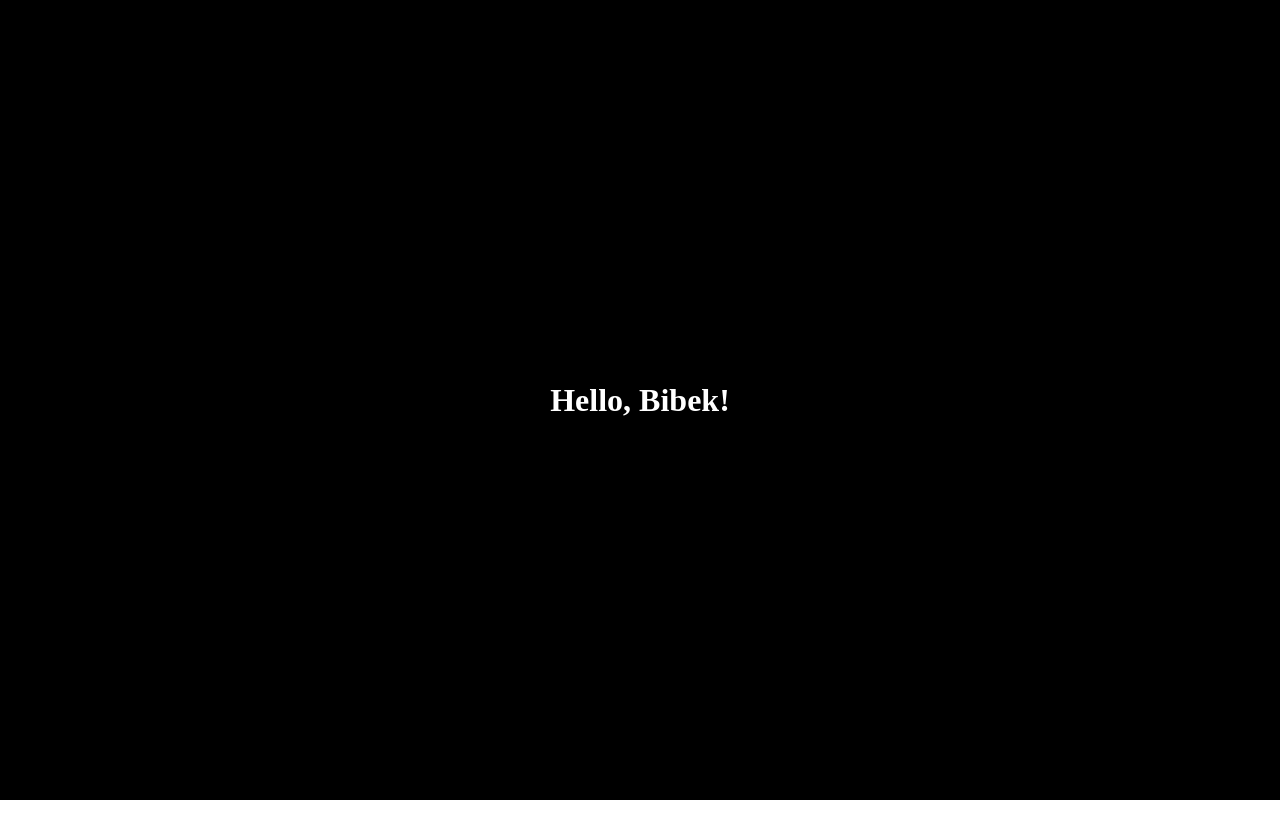
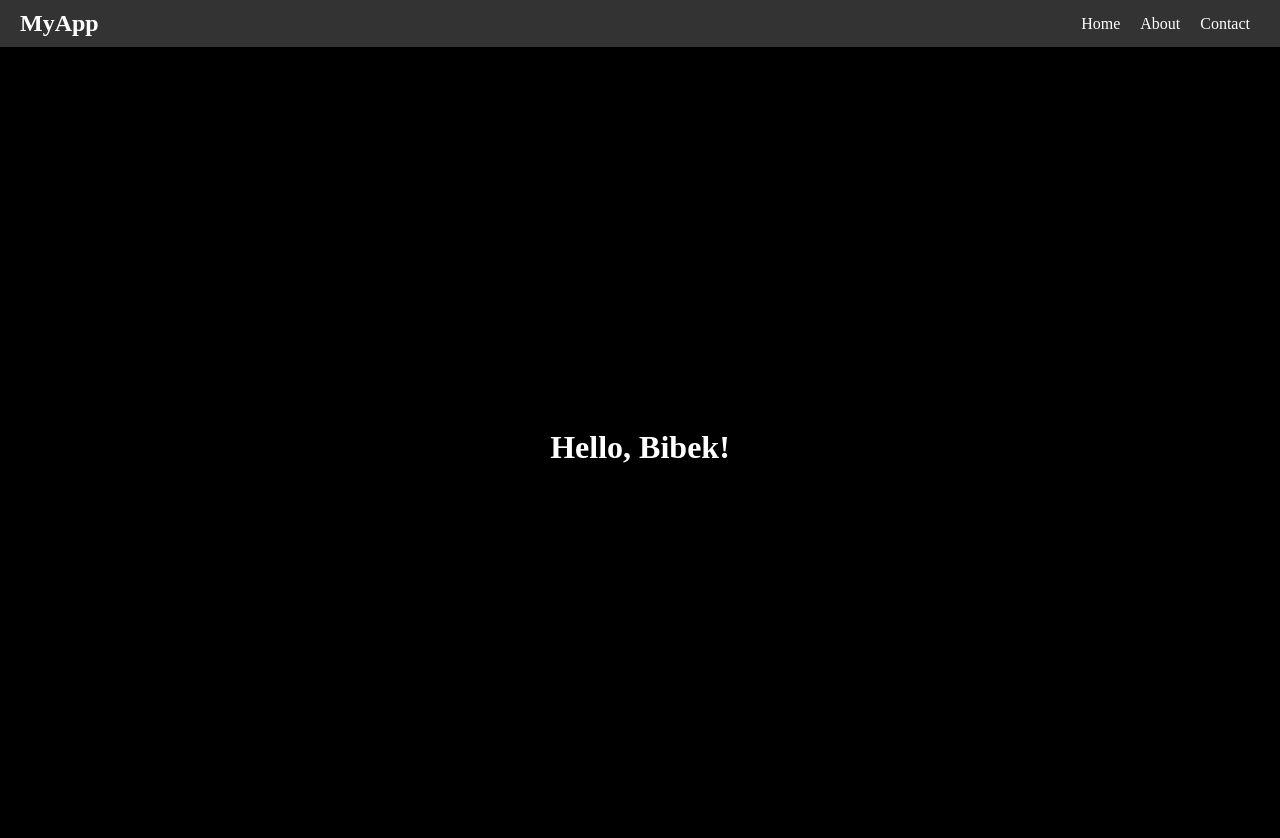
Before and after one commit to imbibeks826/React_app, a React (Vite) app: page / in a window 1280 px wide. Shown: the top 838 px of the page. Before the commit the page ends 800 px from the top, so only its background shows below. Built offline with nearby package versions, Linux system fonts and the light colour scheme.

Commit message:
added start and build command, react router added and navbar added with demo pages

```diff
--- a/App.js
+++ b/App.js
@@ -1,12 +1,46 @@
-import React from 'react';
-import ReactDOM from 'react-dom/client';
+import React from "react";
+import ReactDOM from "react-dom/client";
+import Navbar from "./src/components/Navbar";
+import { BrowserRouter } from "react-router";
+import Router from "./src/routes/Router";
 
-const element = React.createElement('div',{key: 'header', style:{display:'flex', flex:1, height: '100vh', backgroundColor:'black', justifyContent:'center', alignItems:'center'}},React.createElement('h1',{key: 'h1', style:{color: 'white'}},'Hello, Bibek!'));
-const content = ReactDOM.createRoot(document.getElementById('root'));
+// const element = React.createElement('div',{key: 'header', style:{display:'flex', flex:1, height: '100vh', backgroundColor:'black', justifyContent:'center', alignItems:'center'}},React.createElement('h1',{key: 'h1', style:{color: 'white'}},'Hello, Bibek!'));
 // let List = React.createElement(
 //         'div', {key :'listContainer'},
 //         Array.from({length: 5}).map((_,i)=> React.createElement('li',{key:`${i}`},`Item ${i}`))
 //     )
+// const rootDiv = React.createElement('div',{key: 'parent'},[element]);
+// const element = (
+//     <div style={{ display: 'flex', margin: 0, padding: 0, flex: 1, height: '100vh', backgroundColor: 'black', justifyContent: 'center', alignItems: 'center' }}>
+//         <h1 style={{ color: 'white' }}>Hello, Bibek!</h1>
+//     </div>
+// )
 
-const rootDiv = React.createElement('div',{key: 'parent'},[element]);
-content.render(rootDiv);
+// export const ElementComponent = () => {
+//   return (
+//     <>
+//       <Navbar />
+//       <div
+//         style={{
+//           display: "flex",
+//           flex: 1,
+//           height: "100vh",
+//           backgroundColor: "black",
+//           justifyContent: "center",
+//           alignItems: "center",
+//         }}
+//       >
+//         <h1 style={{ color: "white" }}>Hello, Bibek!</h1>
+//       </div>
+//     </>
+//   );
+// };
+
+const content = ReactDOM.createRoot(document.getElementById("root"));
+content.render(
+  <BrowserRouter>
+    <Navbar />
+    <Router />
+  </BrowserRouter>
+);
+// content.render(element);
--- a/index.html
+++ b/index.html
@@ -8,7 +8,7 @@
 </head>
 <body style="margin:0; padding:0;">
     <!-- <div>HTML Content</div> -->
-    <div id="root">
+    <div id="root" style="margin:0; padding:0;">
     <!-- <h1>Hello HTML</h1> -->
     </div>
     <script type="module" src="App.js"></script>
--- /dev/null
+++ b/src/components/Navbar.js
@@ -0,0 +1,16 @@
+import React from "react";
+import { NavLink } from 'react-router';
+const Navbar = () => {
+    return(
+        <nav style={{display:'flex', justifyContent:'space-between', alignItems:'center', padding: '10px 20px', backgroundColor: '#333', color: 'white'}}>
+            <div style={{fontSize: '24px', fontWeight: 'bold'}}><NavLink to='/' style={{color: 'white', textDecoration: 'none'}}>MyApp</NavLink></div>
+            <ul style={{display: 'flex', listStyle: 'none', margin: 0, padding: 0}}>
+                <li style={{margin: '0 10px'}}><NavLink to="/" style={{color: 'white', textDecoration: 'none'}}>Home</NavLink></li>
+                <li style={{margin: '0 10px'}}><NavLink to="/about" style={{color: 'white', textDecoration: 'none'}}>About</NavLink></li>
+                <li style={{margin: '0 10px'}}><NavLink to="/contact" style={{color: 'white', textDecoration: 'none'}}>Contact</NavLink></li>
+            </ul>
+        </nav>
+    )
+};
+
+export default Navbar;
--- /dev/null
+++ b/src/components/Projects.js
@@ -0,0 +1,11 @@
+import React from "react";
+
+const Projects = () => {
+    return(
+        <div style={{display:'flex', backgroundColor:'black', justifyContent:'center', alignItems:'center'}}>
+            <h1 style={{color: 'white'}}>This is the Project Page</h1>
+        </div>
+    )
+};
+
+export default Projects;
--- /dev/null
+++ b/src/routes/Router.js
@@ -0,0 +1,23 @@
+import React from "react";
+import { BrowserRouter, Route, Routes } from "react-router";
+import { ElementComponent } from "../../App";
+import About from "../screens/About";
+import Contact from "../screens/Contact";
+import HomePage from "../screens/HomePage";
+import Projects from "../components/Projects";
+
+const Router = () => {
+  return (
+    // <BrowserRouter>
+      <Routes>
+        <Route path="/" element={<HomePage />} />
+        <Route path="/about" element={<About />}>
+          <Route path="/about/projects" element={<Projects />} />
+        </Route>
+        <Route path="/contact" element={<Contact />} />
+      </Routes>
+    // </BrowserRouter>
+  );
+};
+
+export default Router;
--- /dev/null
+++ b/src/screens/About.js
@@ -0,0 +1,17 @@
+import React from "react";
+import { Outlet, useNavigate } from "react-router";
+
+const About = () => {
+    const navigate = useNavigate();
+    return(
+        <>
+        <div style={{display:'flex', flex:1, height: '100vh', backgroundColor:'black', justifyContent:'center', alignItems:'center'}}>
+            <h1 style={{color: 'white'}}>This is the About Page</h1>
+            <button style={{marginLeft: '20px', padding: '10px 20px', fontSize: '16px'}} onClick={()=>{navigate('/about/projects')}}>Click Me</button>
+        </div>
+        <Outlet />
+        </>
+    )
+};
+
+export default About;
--- /dev/null
+++ b/src/screens/Contact.js
@@ -0,0 +1,11 @@
+import React from "react";
+
+const Contact = () => {
+    return(
+        <div style={{display:'flex', flex:1, height: '100vh', backgroundColor:'black', justifyContent:'center', alignItems:'center'}}>
+            <h1 style={{color: 'white'}}>This is the Contact Page</h1>
+        </div>
+    )
+};
+
+export default Contact;
--- /dev/null
+++ b/src/screens/HomePage.js
@@ -0,0 +1,21 @@
+import React from "react";
+
+export const HomePage = () => {
+  return (
+    <>
+      <div style={{
+          display: "flex",
+          flex: 1,
+          height: "100vh",
+          backgroundColor: "black",
+          justifyContent: "center",
+          alignItems: "center",
+        }}
+      >
+        <h1 style={{ color: "white" }}>Hello, Bibek!</h1>
+      </div>
+    </>
+  );
+};
+
+export default HomePage;
```
Also changed, not shown: package.json (+5 -2 lines).
